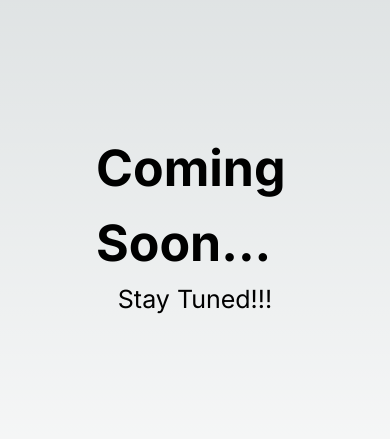
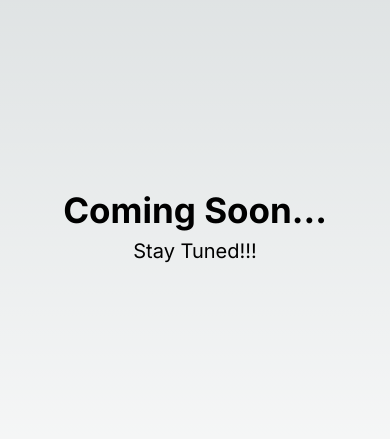
Before and after one commit to coderhisham/ElixirBytes, a Next.js app: page / in a window 390 px wide. Shown: the part 197-636 px from the top of the page. Built offline with nearby package versions, Linux system fonts and the light colour scheme.

Commit message:
Switched to Next.JS

```diff
--- a/src/app/page.css
+++ b/src/app/page.css
@@ -5,3 +5,12 @@
 h3 {
   font-size: 25px;
 }
+
+@media (max-width: 800px) {
+  h1 {
+    font-size: 35px;
+  }
+  h3 {
+    font-size: 20px;
+  }
+}
--- a/src/app/page.tsx
+++ b/src/app/page.tsx
@@ -1,9 +1,9 @@
 import "./page.css";
 export default function Home() {
   return (
-    <main className="flex min-h-screen flex-col items-center justify-center p-24">
-      <h1 className="">Coming Soon...</h1>
-      <h3> Stay Tuned!!!</h3>
+    <main className="flex min-h-screen flex-col items-center justify-center p-15">
+      <h1>Coming Soon...</h1>
+      <h3>Stay Tuned!!!</h3>
     </main>
   );
 }
```
